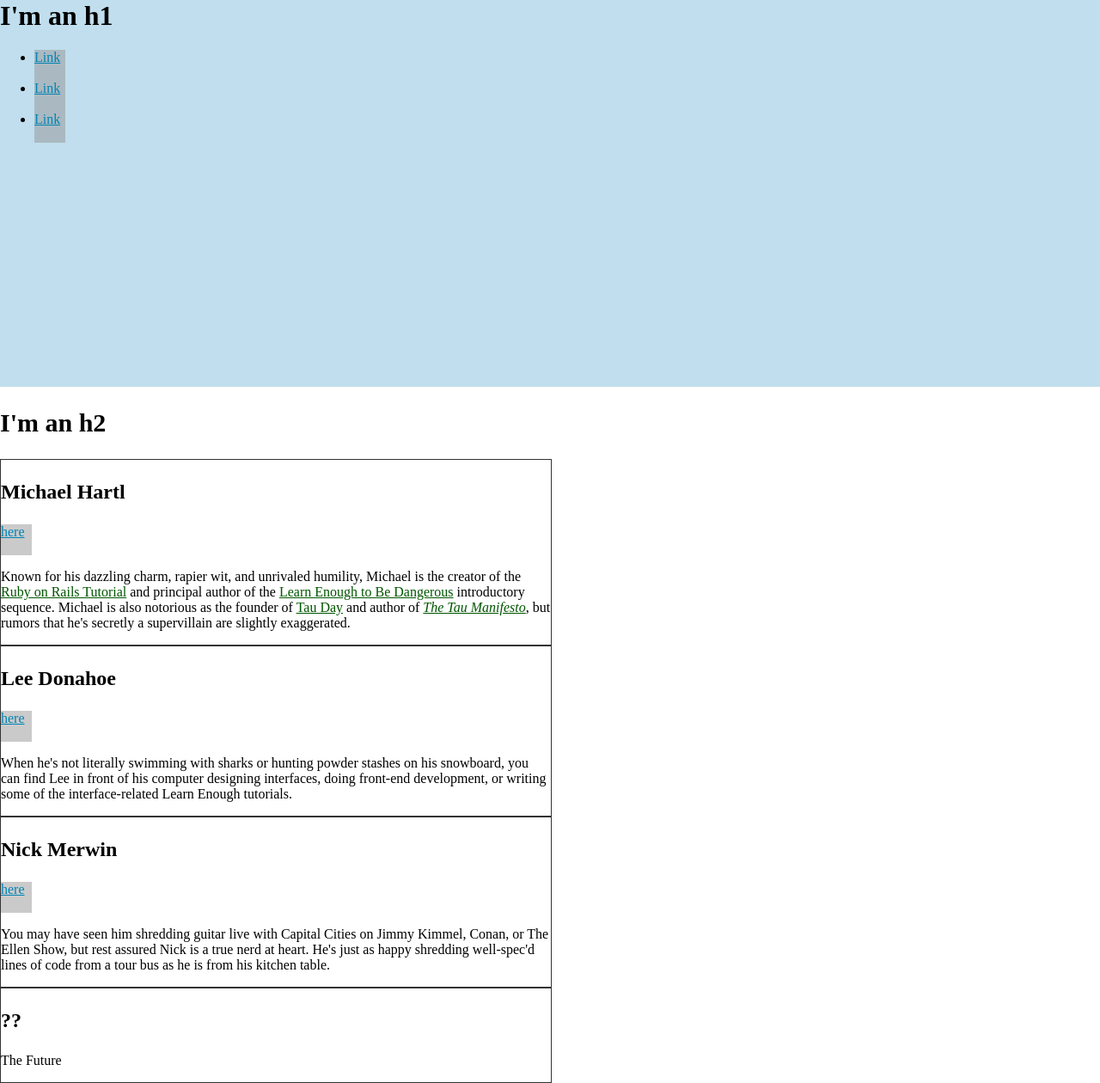
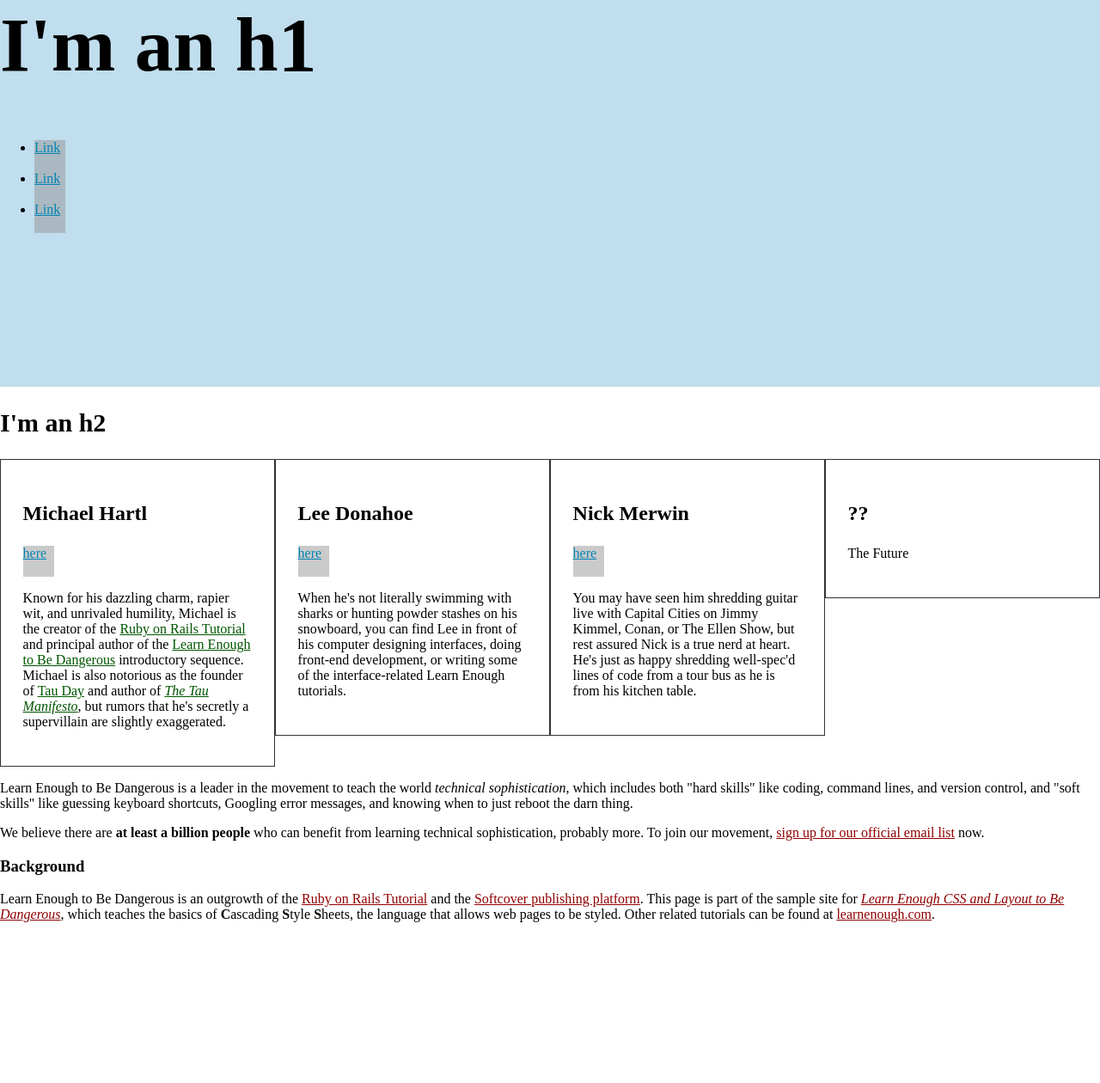
Before and after one commit to piccetto/piccetto.github.io, a Jekyll site: the page built from index.html, in a window 1280 px wide. Shown: the whole page at 86% size. Built offline with Jekyll 4.4.1, drawn with Linux system fonts in a browser that asks for light colours; after the commit the page ends 1089 px from its top, so only the background shows below that.

Commit message:
floating elements + small fix on the title tag of the index page

```diff
--- a/_layouts/default.html
+++ b/_layouts/default.html
@@ -6,7 +6,7 @@
     <meta name="viewport" content="width=device-width, initial-scale=1">
     <meta name="description" content="">
     <meta name="author" content="">
-    <title>Title</title>
+    <title>{{ page.title }}</title>
     <link rel="icon" type="image/png" href="favicon.png">
     <link rel="stylesheet" href="/assets/css/style.css">
   </head>
--- a/assets/css/style.scss
+++ b/assets/css/style.scss
@@ -23,6 +23,7 @@ a {
     color: $red;
 }
 h1 {
+    font-size: 7vw;
     margin-top: 0;
 }
 h2 {
@@ -38,11 +39,22 @@ h2 {
 // Bio styles
 .bio-wrapper {
     font-size: 24px;
+    &:after {
+        visibility: hidden;
+        display: block;
+        font-size: 0;
+        content: " ";
+        clear: both;
+        height: 0;
+    }
 }
 .bio-box {
     font-size: 1rem;
     border: 1px solid $black;
-    width: 50%;
+    width: 25%;
+    padding: 2%;
+    float: left;
+    box-sizing: border-box;
     h3 {
         font-size: 1.5em;
     }
--- a/index.html
+++ b/index.html
@@ -1,5 +1,6 @@
 ---
 layout: default
+title: "Test page don't panic"
 ---
 
 <div class="full-hero hero-home">
@@ -61,3 +62,30 @@ layout: default
         </div>
     </div>
 </div>
+  <p>
+    Learn Enough to Be Dangerous is a leader in the movement to teach the
+    world <em>technical sophistication</em>, which includes both "hard
+    skills" like coding, command lines, and version control, and "soft
+     skills" like guessing keyboard shortcuts, Googling error messages, and
+    knowing when to just reboot the darn thing.
+  </p>
+  <p>
+    We believe there are <strong>at least a billion people</strong> who can
+    benefit from learning technical sophistication, probably more. To join
+    our movement,
+    <a href="https://learnenough.com/#email_list">sign up for our official
+    email list</a> now.
+  </p>
+  <h3>Background</h3>
+  <p>
+    Learn Enough to Be Dangerous is an outgrowth of the
+    <a href="http://railstutorial.org/">Ruby on Rails Tutorial</a> and the
+    <a href="http://www.softcover.io/">Softcover publishing platform</a>.
+    This page is part of the sample site for
+    <a href="https://learnenough.com/css-tutorial"><em>Learn Enough CSS and
+    Layout to Be Dangerous</em></a>, which teaches the basics of
+    <strong>C</strong>ascading <strong>S</strong>tyle
+    <strong>S</strong>heets, the language that allows web pages to be styled.
+    Other related tutorials can be found at
+    <a href="https://learnenough.com/">learnenough.com</a>.
+  </p>
```
